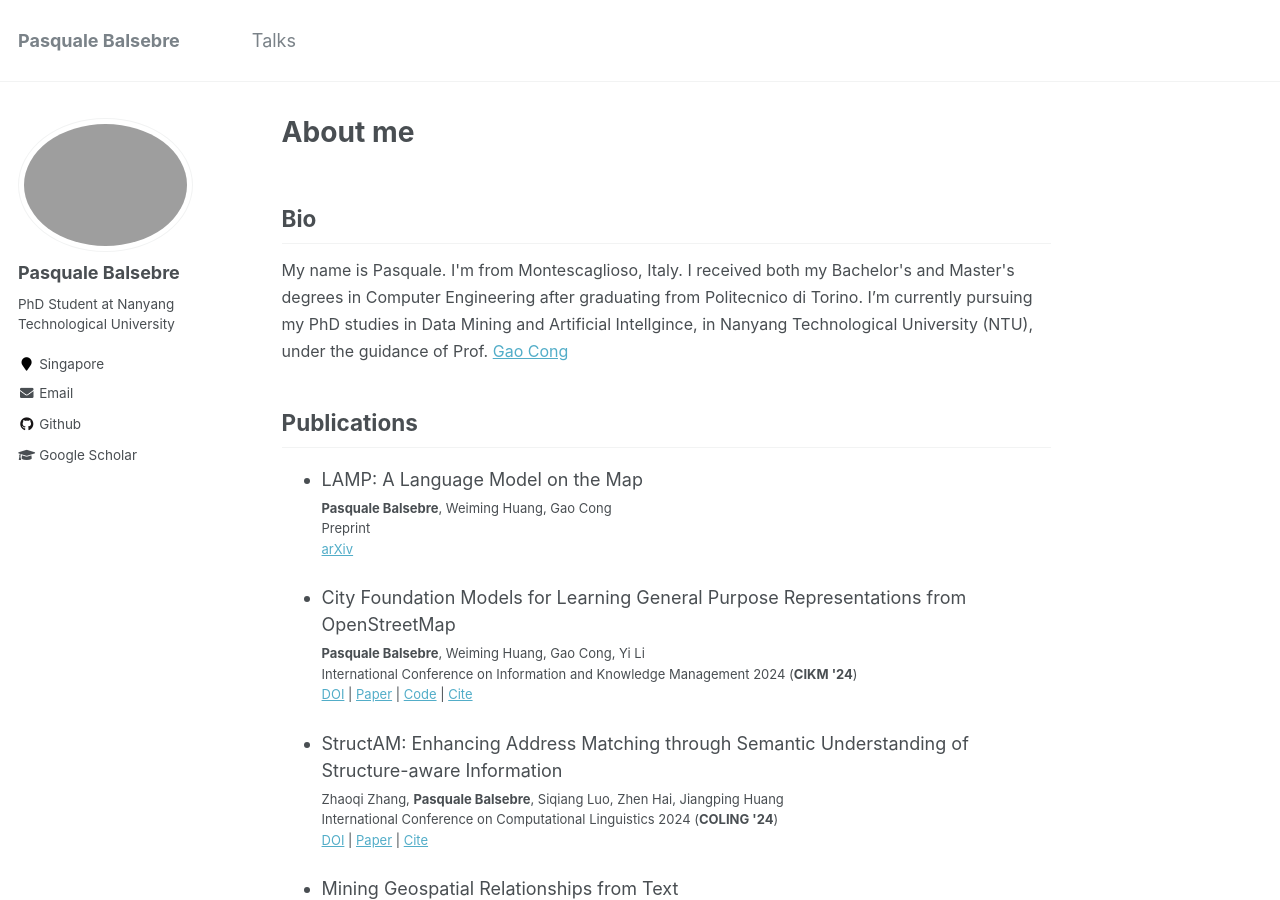
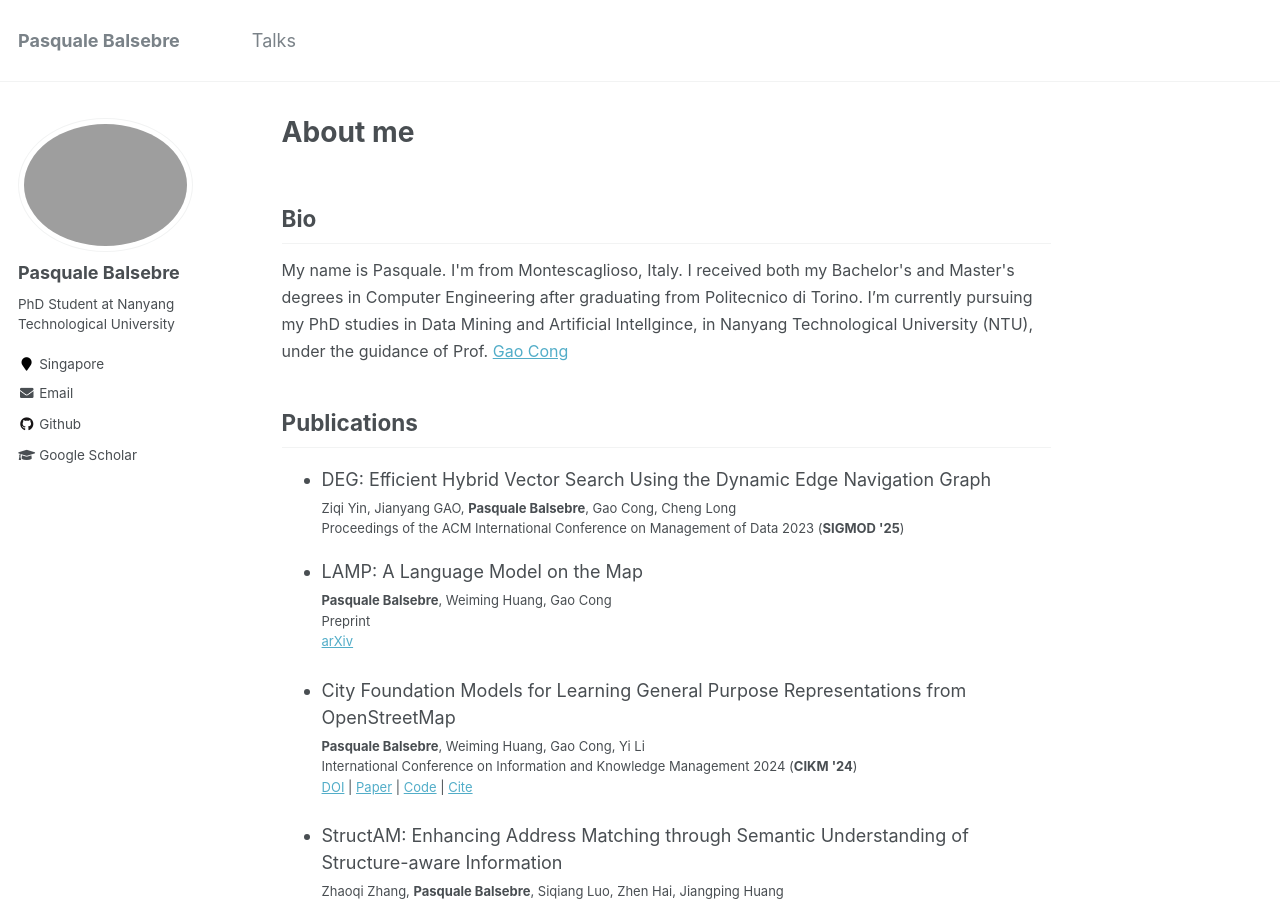
Before and after one commit to PasqualeTurin/PasqualeTurin.github.io, a Jekyll site: the page built from _pages/about.md, in a window 1280 px wide and 900 px high. Built offline with Jekyll 4.4.1, drawn with Linux system fonts in a browser that asks for light colours.

Commit message:
sigmod 25

```diff
--- a/_pages/about.md
+++ b/_pages/about.md
@@ -31,6 +31,12 @@ redirect_from:
 
 
 ## Publications
+
+- DEG: Eﬀicient Hybrid Vector Search Using the Dynamic Edge Navigation Graph <br><font size="2">Ziqi Yin, Jianyang GAO, <b>Pasquale Balsebre</b>, Gao Cong, Cheng Long<span class="mybr"></span>Proceedings of the ACM International Conference on Management of Data 2023 (<b>SIGMOD '25</b>)
+
+<!---
+<span class="mybr"></span><a href="https://doi.org/10.1145/3627673.3679662" target="_blank">DOI</a> | <a href="./files/CityFM.pdf" target="_blank">Paper</a> | <a href="https://github.com/PasqualeTurin/CityFM" target="_blank">Code</a> | <a href="./files/cikm24.txt" target="_blank">Cite</a></font>
+-->
 
 - LAMP: A Language Model on the Map <br><font size="2"><b>Pasquale Balsebre</b>, Weiming Huang, Gao Cong<span class="mybr"></span>Preprint<span class="mybr"></span><a href="http://arxiv.org/abs/2403.09059" target="_blank">arXiv</a></font>
 
```
Also changed, not shown: images/myprofile_old.png (added), 4 other files.
